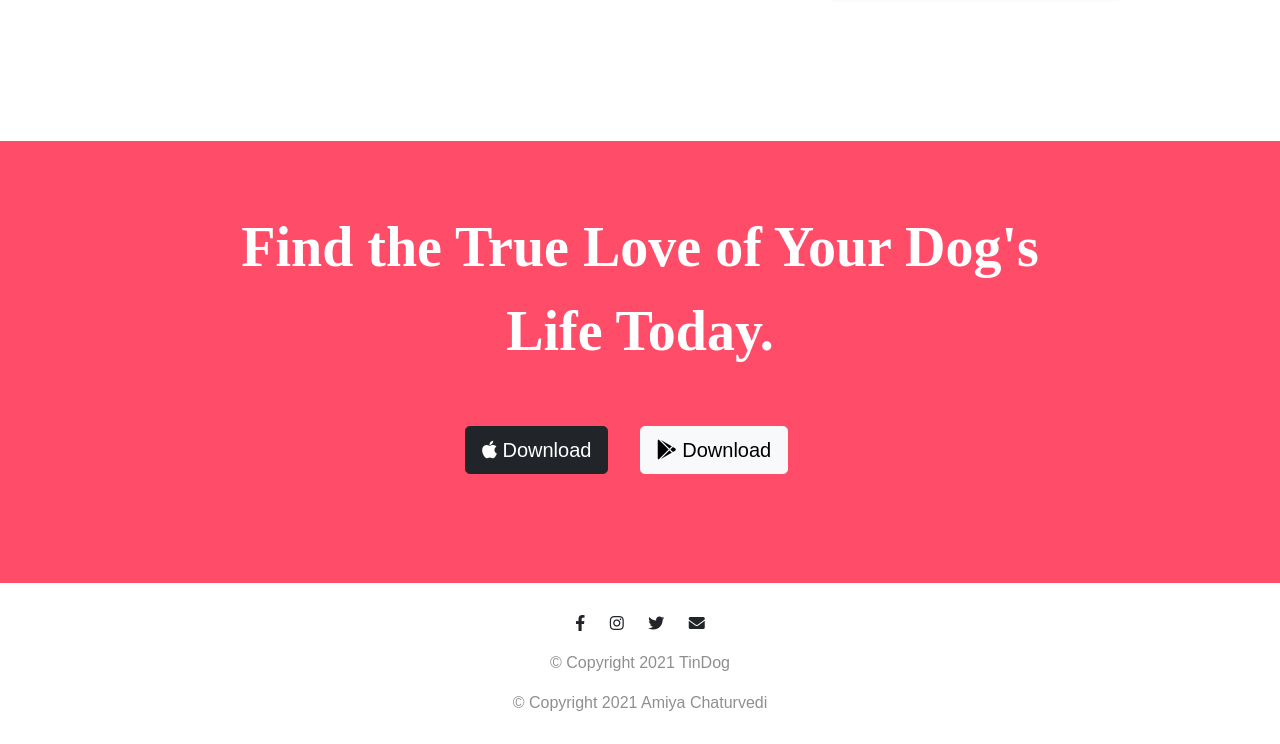
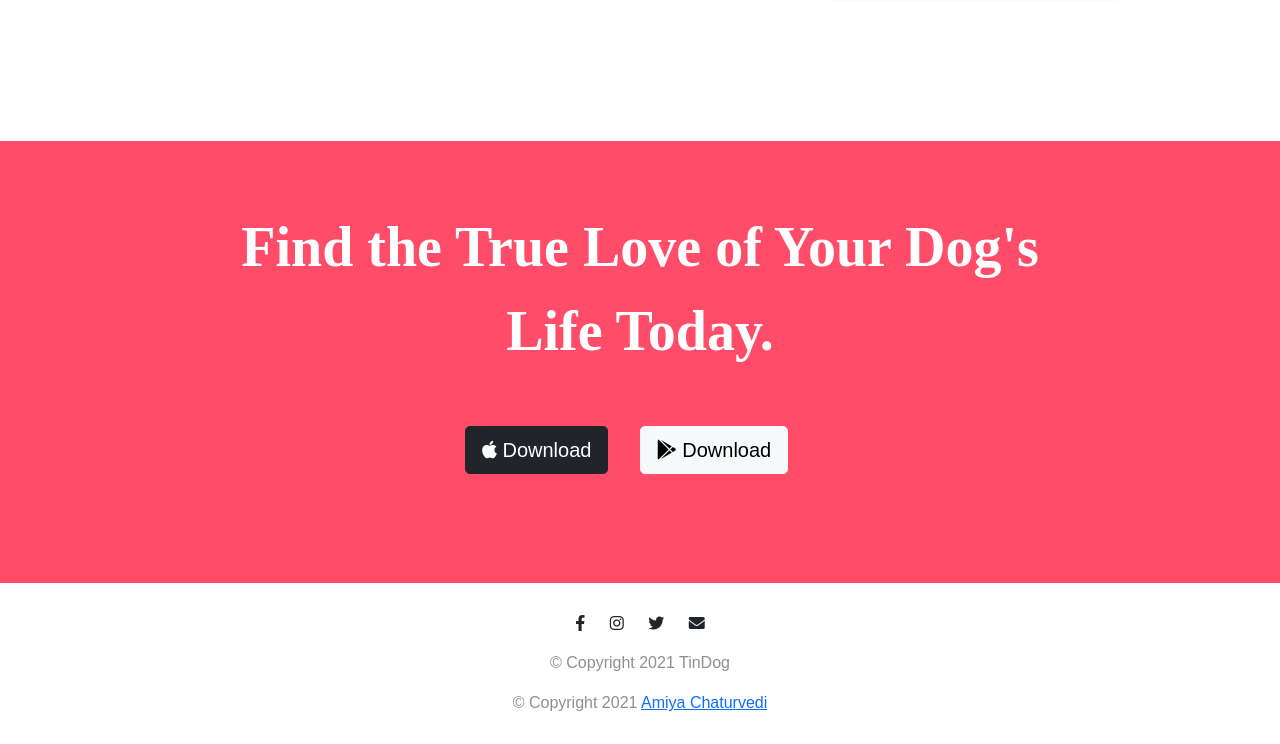
Before and after one commit to AmiyaChaturvedi/TinDog-Complete-Website, a plain HTML site: page index.html in a window 1280 px wide. Shown: the part 2394-3138 px from the top of the page. Drawn offline with nearby package versions, Linux system fonts and the light colour scheme.

Commit message:
added link

```diff
--- a/index.html
+++ b/index.html
@@ -253,7 +253,7 @@
         <i class="social-icon fas fa-envelope"></i>
 
         <p>© Copyright 2021 TinDog</p>
-        <p>© Copyright 2021 Amiya Chaturvedi</p>
+        <p>© Copyright 2021 <a href="https://github.com/AmiyaChaturvedi">Amiya Chaturvedi</a></p>
     </footer>
 
 
```
Also changed, not shown: 1 other file.
